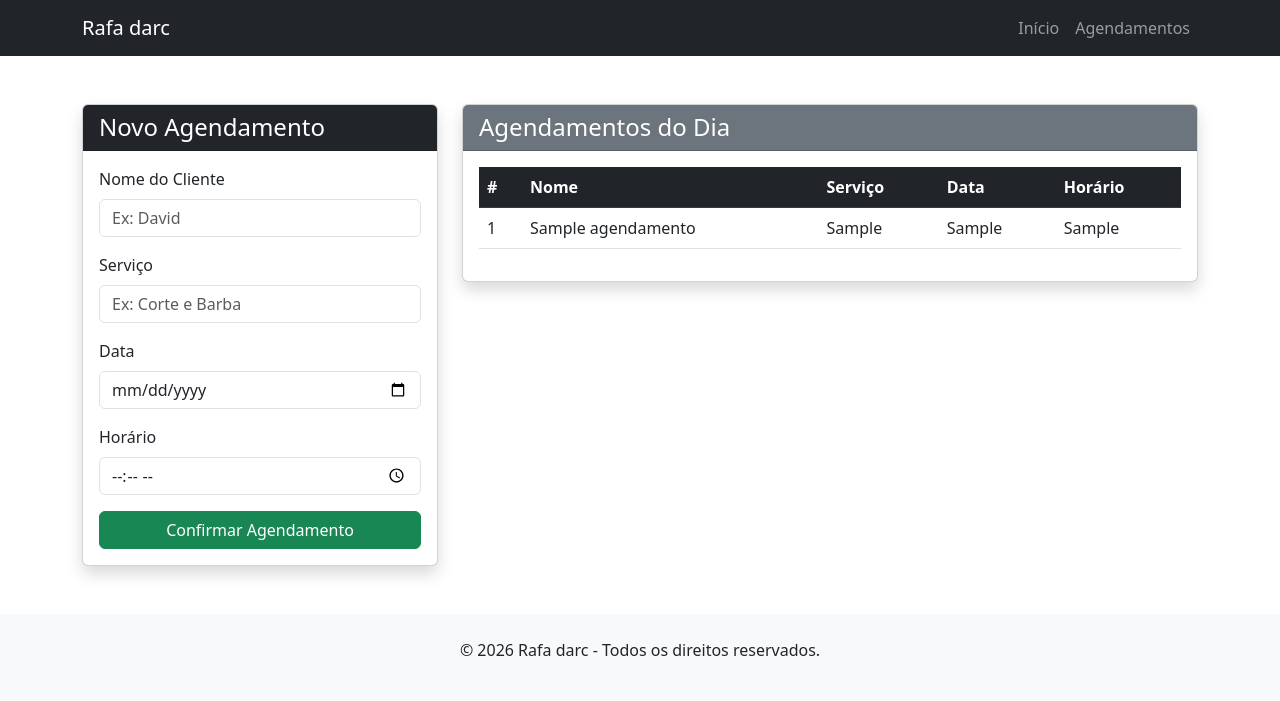
After one commit to luizbatist/pi-barbearia-agendamento, a Flask app: page /agendar in a window 1280 px wide. The commit adds this page. Shown: the top 701 px of the page. Run offline with Flask 3, Linux system fonts and the light colour scheme; tables that the repository leaves empty hold one stand-in row (values such as "Sample post").

Commit message:
feat: add agendamento feature with form and listing

```diff
--- a/barbearia/routes/agendamento.py
+++ b/barbearia/routes/agendamento.py
@@ -6,19 +6,30 @@ from database.agendamento import listar_agendamentos, inserir_agendamento
 """ CRIA O BLUE PRINT QUE CRIAMOS NO MAIN.PY"""
 agendamento_route = Blueprint('agendamento', __name__)
 
-""" DEFINE A ROTA COM DOIS METODOS GET E POST"""
-@agendamento_route.route('/', methods=['GET', 'POST'])
+@agendamento_route.route('/')
+def home():
+    """ Rota para a Landing Page (Apresentação) """
+    return render_template('index.html')
 
-def index():
+
+@agendamento_route.route('/agendar', methods=['GET', 'POST'])
+def agendar():
+    """ Rota para o sistema de agendamento (Formulário e Lista) """
     if request.method == 'POST':
+        # Captura os dados do formulário
         nome = request.form['nome']
         servico = request.form['servico']
         data = request.form['data']
         horario = request.form['horario']
+
+        # Insere no banco de dados
         inserir_agendamento(nome, servico, data, horario)
-        return redirect(url_for('agendamento.index'))
 
+        # Redireciona para a mesma página (limpa o formulário e evita duplicados no F5)
+        return redirect(url_for('agendamento.agendar'))
+
+    # Se for GET, busca os agendamentos e renderiza o novo template
     agendamentos = listar_agendamentos()
-    return render_template('index.html', agendamentos=agendamentos)
+    return render_template('agendamento.html', agendamentos=agendamentos)
 
 """ FUNCAO QUE SERA EXECUTADA QUANDO O USUARIO ACESSAR A ROTA """
--- /dev/null
+++ b/barbearia/templates/agendamento.html
@@ -0,0 +1,68 @@
+{% extends 'layout.html' %}
+
+{% block content %}
+    <div class="container mt-5">
+        <div class="row">
+            <div class="col-md-4">
+                <div class="card shadow">
+                    <div class="card-header bg-dark text-white">
+                        <h4 class="mb-0">Novo Agendamento</h4>
+                    </div>
+                    <div class="card-body">
+                        <form method="POST" action="{{ url_for('agendamento.agendar') }}">
+                            <div class="mb-3">
+                                <label class="form-label">Nome do Cliente</label>
+                                <input type="text" name="nome" class="form-control" placeholder="Ex: David" required>
+                            </div>
+                            <div class="mb-3">
+                                <label class="form-label">Serviço</label>
+                                <input type="text" name="servico" class="form-control" placeholder="Ex: Corte e Barba" required>
+                            </div>
+                            <div class="mb-3">
+                                <label class="form-label">Data</label>
+                                <input type="date" name="data" class="form-control" required>
+                            </div>
+                            <div class="mb-3">
+                                <label class="form-label">Horário</label>
+                                <input type="time" name="horario" class="form-control" required>
+                            </div>
+                            <button type="submit" class="btn btn-success w-100">Confirmar Agendamento</button>
+                        </form>
+                    </div>
+                </div>
+            </div>
+
+            <div class="col-md-8">
+                <div class="card shadow">
+                    <div class="card-header bg-secondary text-white">
+                        <h4 class="mb-0">Agendamentos do Dia</h4>
+                    </div>
+                    <div class="card-body">
+                        <table class="table table-hover">
+                            <thead class="table-dark">
+                            <tr>
+                                <th>#</th>
+                                <th>Nome</th>
+                                <th>Serviço</th>
+                                <th>Data</th>
+                                <th>Horário</th>
+                            </tr>
+                            </thead>
+                            <tbody>
+                            {% for a in agendamentos %}
+                                <tr>
+                                    <td>{{ a.id }}</td>
+                                    <td>{{ a.nome }}</td>
+                                    <td>{{ a.servico }}</td>
+                                    <td>{{ a.data }}</td>
+                                    <td>{{ a.horario }}</td>
+                                </tr>
+                            {% endfor %}
+                            </tbody>
+                        </table>
+                    </div>
+                </div>
+            </div>
+        </div>
+    </div>
+{% endblock %}
--- /dev/null
+++ b/barbearia/templates/layout.html
@@ -0,0 +1,37 @@
+<!DOCTYPE html>
+<html lang="pt-br">
+<head>
+    <meta charset="UTF-8">
+    <meta name="viewport" content="width=device-width, initial-scale=1.0">
+    <title>{% block title %}Rafa darc{% endblock %}</title>
+    <link href="https://cdn.jsdelivr.net/npm/bootstrap@5.3.0/dist/css/bootstrap.min.css" rel="stylesheet">
+    <style>
+        .hero-section {
+            background: linear-gradient(rgba(0,0,0,0.7), rgba(0,0,0,0.7)), url('https://images.unsplash.com/photo-1585747860715-2ba37e788b70?ixlib=rb-1.2.1&auto=format&fit=crop&w=1350&q=80');
+            background-size: cover;
+            color: white;
+            padding: 100px 0;
+        }
+    </style>
+</head>
+<body>
+
+<nav class="navbar navbar-expand-lg navbar-dark bg-dark">
+    <div class="container">
+        <a class="navbar-brand" href="/">Rafa darc</a>
+        <div class="navbar-nav">
+            <a class="nav-link" href="/">Início</a>
+            <a class="nav-link" href="/agendar">Agendamentos</a>
+        </div>
+    </div>
+</nav>
+
+{% block content %}{% endblock %}
+
+<footer class="text-center py-4 bg-light mt-5">
+    <p>&copy; 2026 Rafa darc - Todos os direitos reservados.</p>
+</footer>
+
+<script src="https://cdn.jsdelivr.net/npm/bootstrap@5.3.0/dist/js/bootstrap.bundle.min.js"></script>
+</body>
+</html>
```
Also changed, not shown: barbearia/templates/index.html (+26 -41 lines).
